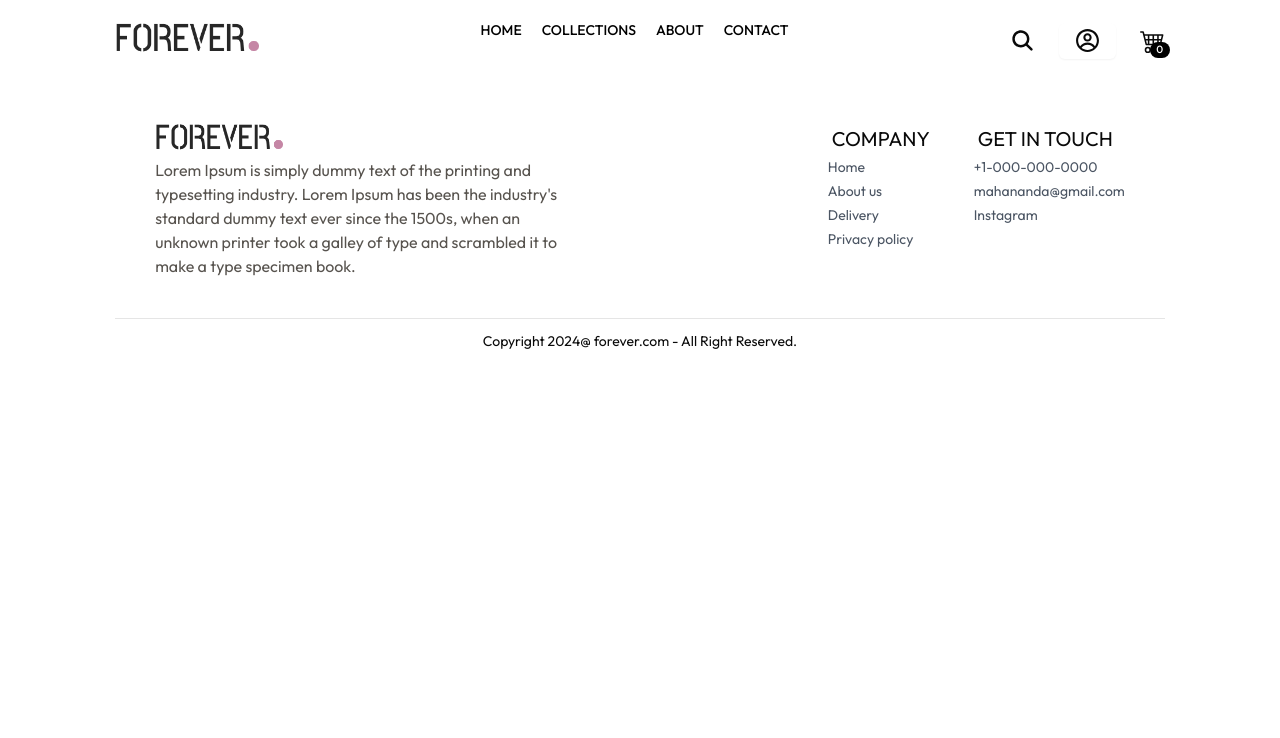
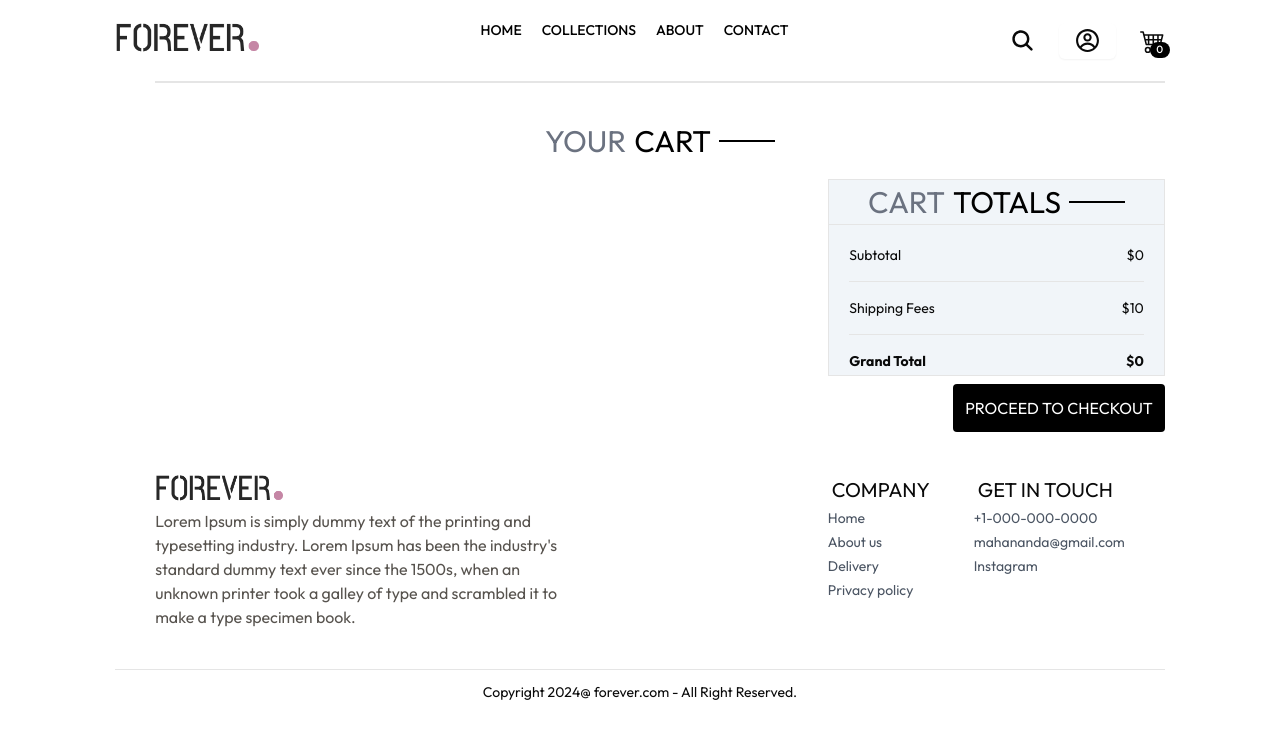
Before and after one commit to MahanandaMayekar/FullStack-Ecommerce-app, a React (Vite) app: page /cart in a window 1280 px wide. Shown: the top 738 px of the page. Built offline with nearby package versions, Linux system fonts and the light colour scheme; a web font is replaced by a local one.

Commit message:
added card page

```diff
--- /dev/null
+++ b/src/components/CartTotal.jsx
@@ -0,0 +1,46 @@
+
+import { useShopContext } from '@/hooks/context/useShopContext'
+import React from 'react'
+import Title from './Title';
+import useTotalCartAmount from '@/hooks/cart/useTotalCartAmount';
+
+
+const CartTotal = () => {
+    const totalAmount=useTotalCartAmount()
+    const { currency, delivery_fee } = useShopContext();
+    return (
+      <div className="w-full sm:w-1/3  bg-slate-100 border">
+        <div className=" p-1">
+          <Title text1={"CART"} text2={"TOTALS"} />
+            </div>
+            <hr />
+        <div className="flex flex-col text-sm gap-4 p-5 pb-1">
+          <div className="flex justify-between gap-16">
+            <p>Subtotal</p>
+            <p>
+              {currency}
+              {totalAmount}
+            </p>
+          </div>
+          <hr />
+          <div className="flex justify-between gap-16 ">
+            <p>Shipping Fees</p>
+            <p>
+              {currency}
+              {delivery_fee}
+            </p>
+          </div>
+          <hr />
+          <div className="flex justify-between gap-16">
+            <p className="font-bold">Grand Total</p>
+            <p className="font-bold">
+              {currency}
+              {totalAmount === 0 ? "0" : delivery_fee + totalAmount}
+            </p>
+          </div>
+        </div>
+      </div>
+    );
+};
+
+export default CartTotal
--- a/src/context/CartItemsContext.jsx
+++ b/src/context/CartItemsContext.jsx
@@ -32,7 +32,7 @@ export const CartItemsContextProvider = ({ children }) => {
     let totalCount = 0;
     for (let productId in cartItems) {
       let productsSizes = cartItems[productId];
-      console.log("'product sizes", productsSizes);
+      //console.log("'product sizes", productsSizes);
       {
         /**
                  *
--- /dev/null
+++ b/src/hooks/cart/useTotalCartAmount.js
@@ -0,0 +1,24 @@
+import { useAssets } from '../assets/useAssets';
+import useCart from '../context/useCart';
+
+
+const useTotalCartAmount = () => {
+    const { products } = useAssets()
+     const { cartItems} = useCart()
+  let totalAmout = 0
+    for (let items in cartItems) {
+     let itemInfo = products.find(
+       (product) => product._id === items
+      );
+      //console.log("item info", itemInfo);
+      for (let sizes in cartItems[items]) {
+        if (cartItems[items][sizes] > 0) {
+          totalAmout += itemInfo.price * cartItems[items][sizes];
+        }
+          }
+    }
+
+    return totalAmout
+}
+
+export default useTotalCartAmount
--- a/src/pages/cart/Cart.jsx
+++ b/src/pages/cart/Cart.jsx
@@ -1,11 +1,97 @@
-import React from 'react'
+import CartTotal from '@/components/CartTotal';
+import Title from '@/components/Title'
+import { useAssets } from '@/hooks/assets/useAssets';
+import { useShopContext } from '@/hooks/context/useShopContext';
+import React, { useEffect } from 'react'
+import { Link, useNavigate } from 'react-router-dom';
 
-const Cart = () => {
+
+
+
+
+const Cart = ({ cartData, removeItemFromCart }) => {
+  const { products, assets } = useAssets();
+  const { currency } = useShopContext();
+  const navigate=useNavigate()
   return (
-    <div>
+    <div className="border-t-2 pt-10 ml-10">
+      <div>
+        <Title text1={"YOUR"} text2={" CART"} />
+      </div>
+      <div>
+        {cartData.map((item, index) => {
+          const productData = products.find(
+            (product) => product._id === item._id
+          );
+          return (
+            <div
+              key={index}
+              className="flex gap-6 border-t-2 flex-row justify-between items-center mt-4 "
+            >
+              <div className="flex gap-6">
+                <Link to={`/product/${productData._id}`}>
+                  <img
+                    src={productData.image[0]}
+                    alt={productData.name}
+                    className="w-28 h-max sm:w-26 md:w-32 m-2 cursor-pointer "
+                  />
+                </Link>
+                <div className="flex flex-col">
+                  <p className=" pt-4 font-semibold text-xs">
+                    {productData.name}
+                  </p>
+                  <p className="">
+                    {currency}
+                    {productData.price}
+                  </p>
+                  <span className=" border border-gray-400 w-6 h-6 flex items-center justify-center mt-2  bg-slate-100 p-4">
+                    <p> {item.size}</p>
+                  </span>
+                </div>
+              </div>
+              <div>
+                <input
+                  type="number"
+                  className=" border-2 bottom-4 p-2 w-28 sm:w-44 md:w-54"
+                  min={1}
+                  defaultValue={item.quantity}
+                  onChange={(e) =>
+                    e.target.value === "0"
+                      ? "null"
+                      : removeItemFromCart(
+                          item._id,
+                          item.size,
+                          Number(e.target.value)
+                        )
+                  }
+                />
+              </div>
+              <div>
+                <img
+                  src={assets.bin_icon}
+                  alt=""
+                  className="w-6 cursor-pointer "
+                  onClick={() => removeItemFromCart(item._id, item.size, 0)}
+                />
+              </div>
+            </div>
+          );
+        })}
+      </div>
 
+      <div className="flex  justify-end mt-5 ">
+        <CartTotal />
+      </div>
+      <div className="flex  justify-end w-full mt-2 ">
+        <button
+          onClick={() => navigate("/place-order")}
+          className="bg-black text-white p-3 rounded-sm active:bg-slate-700 "
+        >
+          PROCEED TO CHECKOUT
+        </button>
+      </div>
     </div>
-  )
-}
+  );
+};
 
 export default Cart
--- a/src/pages/cart/CartContainer.jsx
+++ b/src/pages/cart/CartContainer.jsx
@@ -1,11 +1,52 @@
-import React from 'react'
+import React, { useEffect, useState } from 'react'
 import Cart from './Cart'
+import useCart from '@/hooks/context/useCart';
 
 
 const CartContainer = () => {
+  const [cartData, setCartData] = useState([]);
+  const { cartItems, setCartItems } = useCart();
+
+  useEffect(() => {
+    const tempData = [];
+
+    // Loop through all items in cartItems
+    for (const productId in cartItems) {
+      for (const size in cartItems[productId]) {
+        if (cartItems[productId][size] > 0) {
+          tempData.push({
+            _id: productId,
+            size: size,
+            quantity: cartItems[productId][size],
+          });
+        }
+      }
+    }
+    {
+/**const cartItems = {
+  101: { small: 2, large: 0 },
+  102: { medium: 3 },
+}; */
+    }
+
+    // Update the cartData state
+    setCartData(tempData);
+    console.log("tempdata",tempData);
+
+  }, [cartItems]);
+  const removeItemFromCart = (productId, size,quantity) => {
+    const updatedCartItems = { ...cartItems }; // Clone the cartItems object
+    updatedCartItems[productId][size]=quantity
+
+    setCartItems(updatedCartItems); // Update the state with the modified cart items
+  };
+
   return (
-    <Cart/>
-  )
+    <Cart
+      cartData={cartData}
+      removeItemFromCart={removeItemFromCart}
+    />
+  );
 }
 
 export default CartContainer
```
